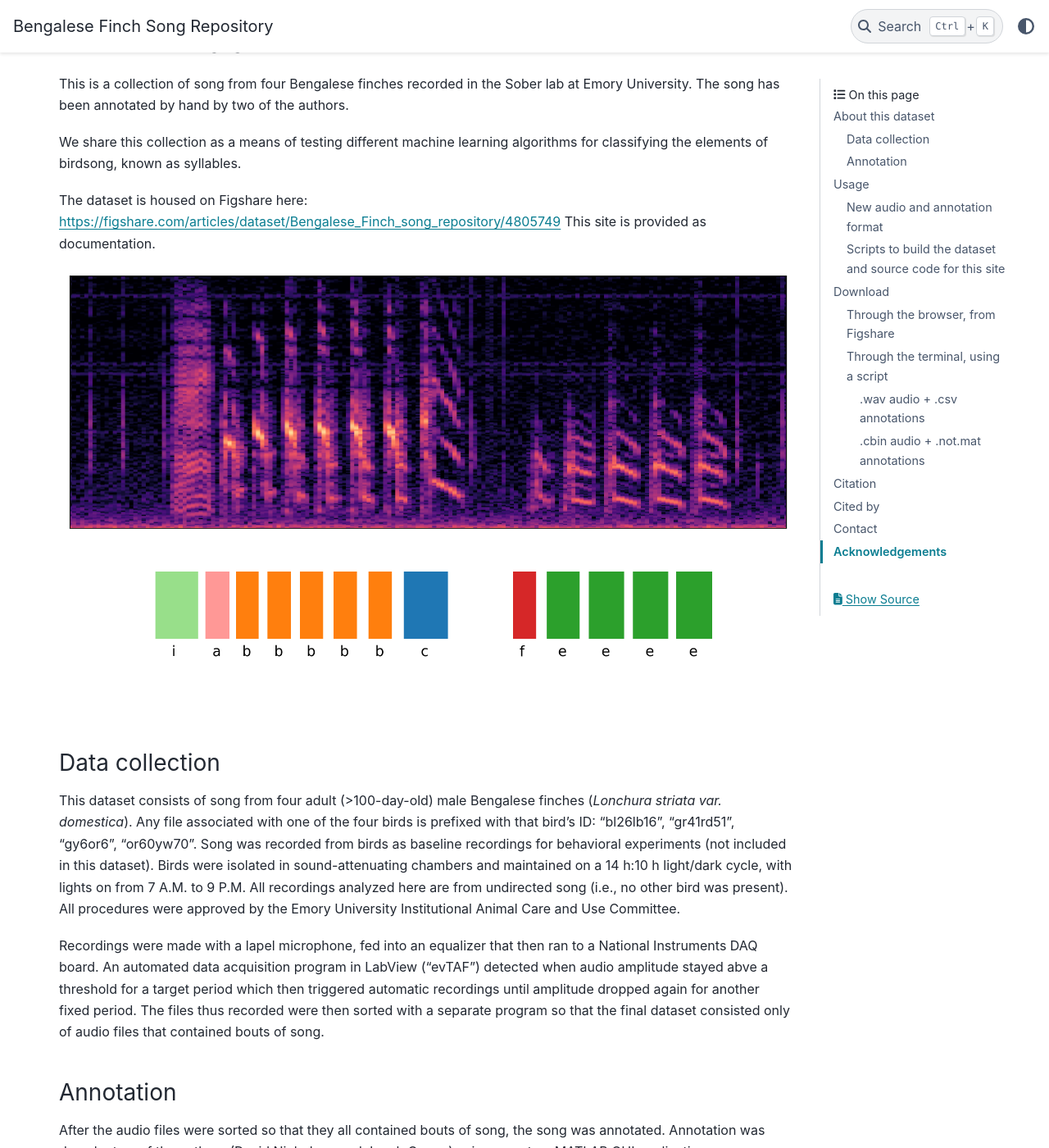
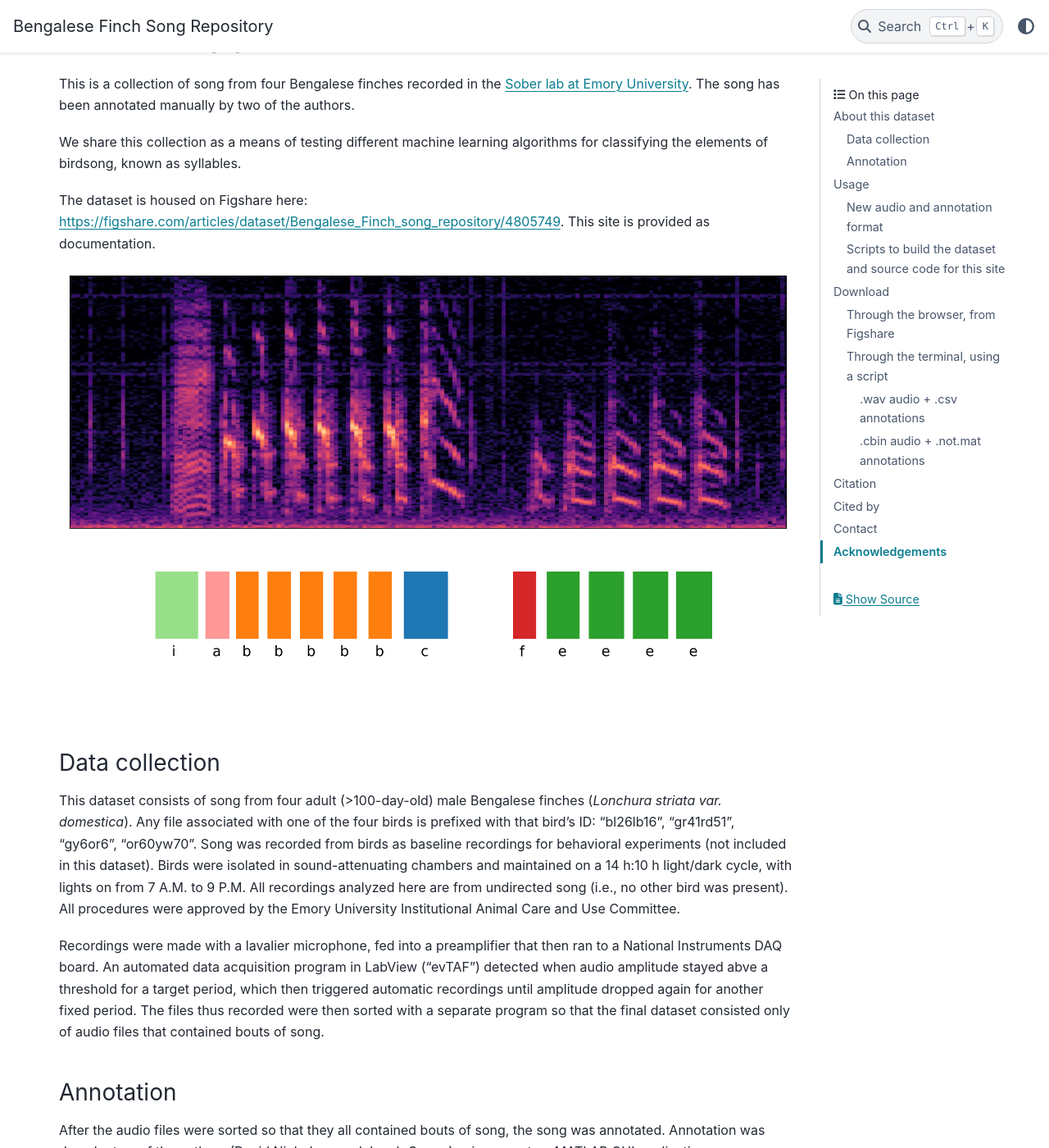
Before and after one commit to NickleDave/bfsongrepo, a Sphinx documentation site: the page built from docs/index.md, in a window 1280 px wide and 1400 px high, scrolled down 263 px. Shown: the whole window at 82% size. Built offline with Sphinx 7.4.7 and the PyData theme 0.15.4, drawn with Linux system fonts in a browser that asks for light colours.

```diff
--- a/docs/index.md
+++ b/docs/index.md
@@ -7,15 +7,15 @@
 ## About this dataset
 
 This is a collection of song from four Bengalese finches
-recorded in the Sober lab at Emory University.
-The song has been annotated by hand by two of the authors.
+recorded in the [Sober lab at Emory University](https://scholarblogs.emory.edu/soberlab/).
+The song has been annotated manually by two of the authors.
 
 We share this collection as a means of testing
 different machine learning algorithms
 for classifying the elements of birdsong, known as syllables.
 
 The dataset is housed on Figshare here:
-https://figshare.com/articles/dataset/Bengalese_Finch_song_repository/4805749
+https://figshare.com/articles/dataset/Bengalese_Finch_song_repository/4805749.
 This site is provided as documentation.
 
 <div id="carouselExampleSlidesOnly" class="carousel slide" data-ride="carousel">
@@ -54,12 +54,12 @@ All recordings analyzed here are from undirected song (i.e., no other bird was p
 All procedures were approved by
 the Emory University Institutional Animal Care and Use Committee.
 
-Recordings were made with a lapel microphone,
-fed into an equalizer
+Recordings were made with a lavalier microphone,
+fed into a preamplifier
 that then ran to a National Instruments DAQ board.
 An automated data acquisition program in LabView ("evTAF")
 detected when audio amplitude stayed abve a threshold
-for a target period which then triggered automatic recordings
+for a target period, which then triggered automatic recordings
 until amplitude dropped again for another fixed period.
 The files thus recorded were then sorted with a separate program
 so that the final dataset consisted only of audio files
```
